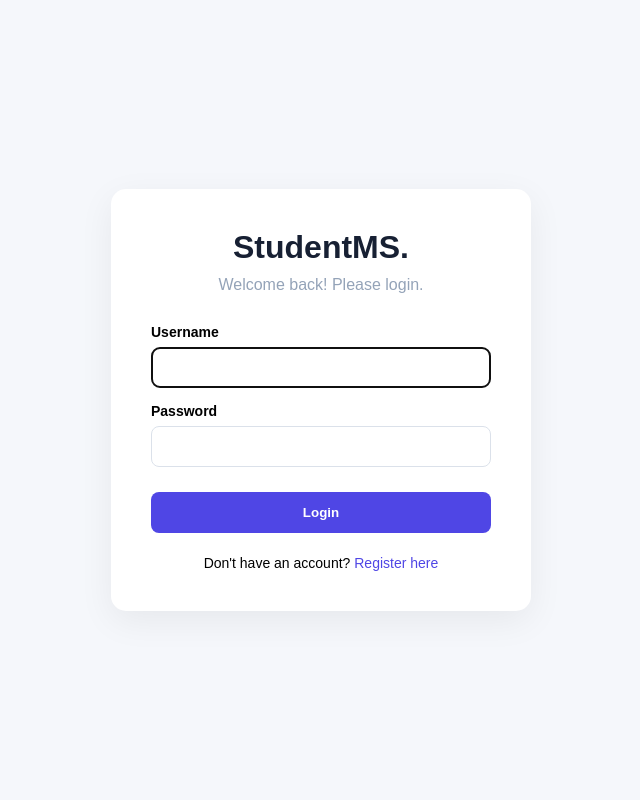
After one commit to Kedar241/Student-Management-System, a Django app: page /accounts/login/ in a window 1280 px wide. The commit adds this page. Shown: the whole page, without its empty margins (319-959 px from the left). Run offline with Django 5.2, Linux system fonts and the light colour scheme.

Commit message:
login, registrstion and logout

```diff
--- a/config/urls.py
+++ b/config/urls.py
@@ -20,5 +20,9 @@ from django.urls import path, include
 urlpatterns = [
     path('admin/', admin.site.urls),
 
+    # Django authentication URLs
+    path('accounts/', include('django.contrib.auth.urls')),
+
+    # Student application URLs
     path('', include('students.urls')),  # Include the URLs from the students app
 ]
--- /dev/null
+++ b/students/templates/registration/login.html
@@ -0,0 +1,137 @@
+
+<!DOCTYPE html>
+<html lang="en">
+<head>
+    <meta charset="UTF-8">
+    <meta name="viewport" content="width=device-width, initial-scale=1.0">
+
+    <title>Login | StudentMS</title>
+
+    <style>
+        * {
+            margin: 0;
+            padding: 0;
+            box-sizing: border-box;
+        }
+
+        body {
+            font-family: Arial, sans-serif;
+            background: #f5f7fb;
+            min-height: 100vh;
+            display: flex;
+            justify-content: center;
+            align-items: center;
+        }
+
+        .auth-container {
+            width: 100%;
+            max-width: 420px;
+            background: white;
+            padding: 40px;
+            border-radius: 15px;
+            box-shadow: 0 10px 35px #00000010;
+        }
+
+        h1 {
+            color: #172033;
+            margin-bottom: 10px;
+            text-align: center;
+        }
+
+        .subtitle {
+            color: #94a3b8;
+            text-align: center;
+            margin-bottom: 30px;
+        }
+
+        label {
+            display: block;
+            margin: 15px 0 7px;
+            font-size: 14px;
+            font-weight: 600;
+        }
+
+        input {
+            width: 100%;
+            padding: 12px;
+            border: 1px solid #dbe1ea;
+            border-radius: 8px;
+        }
+
+        button {
+            width: 100%;
+            padding: 13px;
+            background: #4f46e5;
+            color: white;
+            border: none;
+            border-radius: 8px;
+            margin-top: 25px;
+            cursor: pointer;
+            font-weight: bold;
+        }
+
+        button:hover {
+            background: #4338ca;
+        }
+
+        .register-link {
+            text-align: center;
+            margin-top: 22px;
+            font-size: 14px;
+        }
+
+        a {
+            color: #4f46e5;
+            text-decoration: none;
+        }
+
+        .error {
+            color: #dc2626;
+            font-size: 13px;
+            margin-top: 5px;
+        }
+    </style>
+</head>
+
+<body>
+
+<div class="auth-container">
+
+    <h1>StudentMS.</h1>
+
+    <p class="subtitle">Welcome back! Please login.</p>
+
+    <form method="POST">
+        {% csrf_token %}
+
+        {% if form.errors %}
+            <p class="error">
+                Invalid username or password.
+                Please try again.
+            </p>
+        {% endif %}
+
+        <label>Username</label>
+        <input type="text"
+               name="username"
+               required
+               autofocus>
+
+        <label>Password</label>
+        <input type="password"
+               name="password"
+               required>
+
+        <button type="submit">Login</button>
+
+    </form>
+
+    <div class="register-link">
+        Don't have an account?
+        <a href="{% url 'register' %}">Register here</a>
+    </div>
+
+</div>
+
+</body>
+</html>
--- a/students/urls.py
+++ b/students/urls.py
@@ -5,6 +5,11 @@ from . import views
 urlpatterns = [
     path('', views.home, name='home'),
 
+    # Registration
+    path('register/', views.register, name='register'),
+
+
+    # Student CRUD
     path('students/', views.student_list, name='student_list'),
 
     path('students/add/', views.student_create, name='student_create'),
```
Also changed, not shown: config/settings.py (+9 -0 lines), students/static/students/css/style.css (+47 -0 lines), students/templates/registration/register.html (added, +126 -0 lines), students/templates/students/base.html (+33 -3 lines), students/views.py (+26 -1 lines), db.sqlite3.
